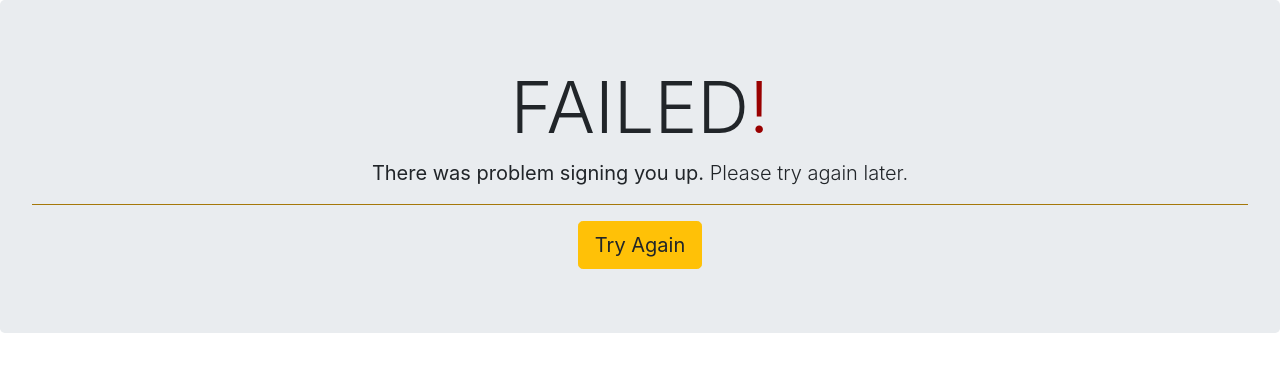
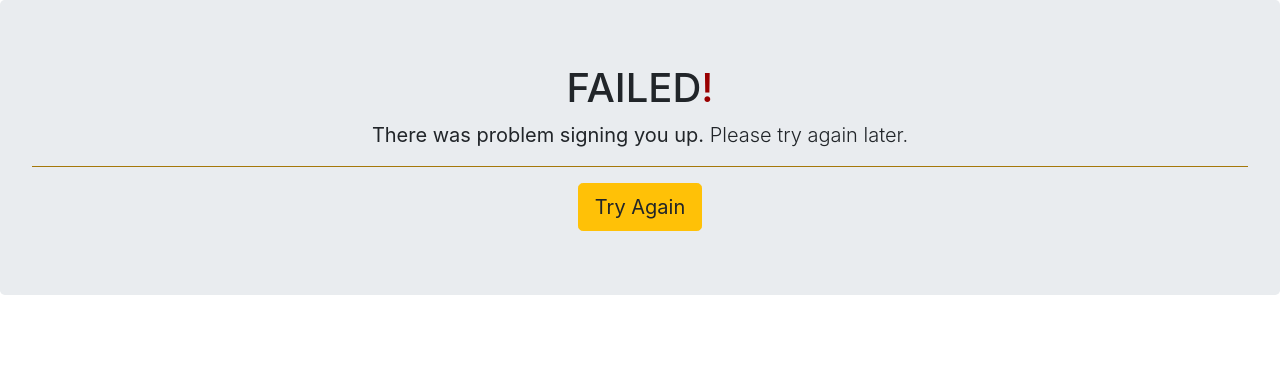
Before and after one commit to PratikKarale/Mailchimp-Newsletter, a website: page failure.html in a window 1280 px wide. Drawn offline with nearby package versions, Linux system fonts and the light colour scheme.

Commit message:
success/failure file update

```diff
--- a/failure.html
+++ b/failure.html
@@ -12,7 +12,7 @@
 </head>
 <body>
   <div class="jumbotron text-center">
-    <h1 class="display-3">FAILED<span style="color: rgb(153, 0, 0);">!</span></h1>
+    <h1 class="">FAILED<span style="color: rgb(153, 0, 0);">!</span></h1>
     <p class="lead"><strong>There was problem signing you up.</strong> Please try again later.</p>
     <hr style="background-color: darkgoldenrod;">
 
```
Also changed, not shown: success.html (+1 -1 lines).
